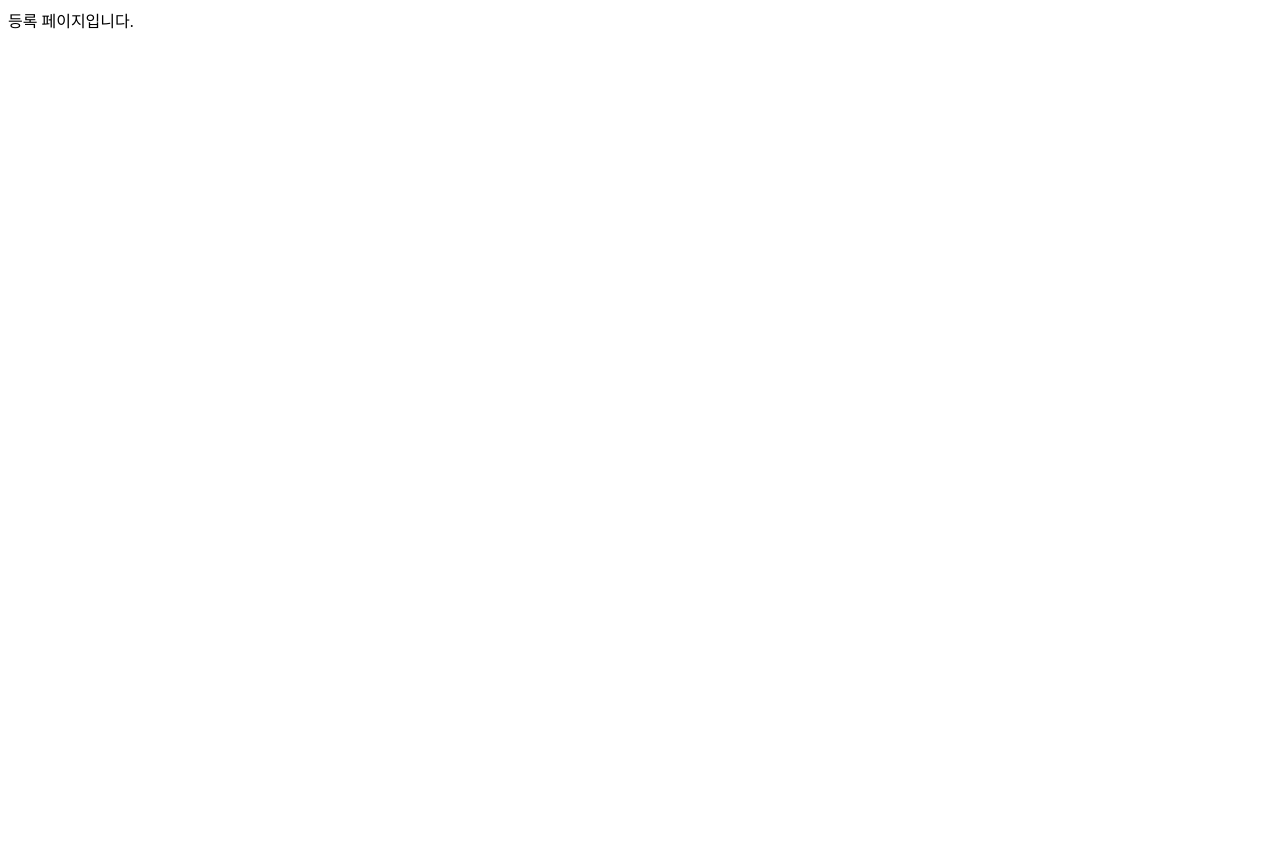
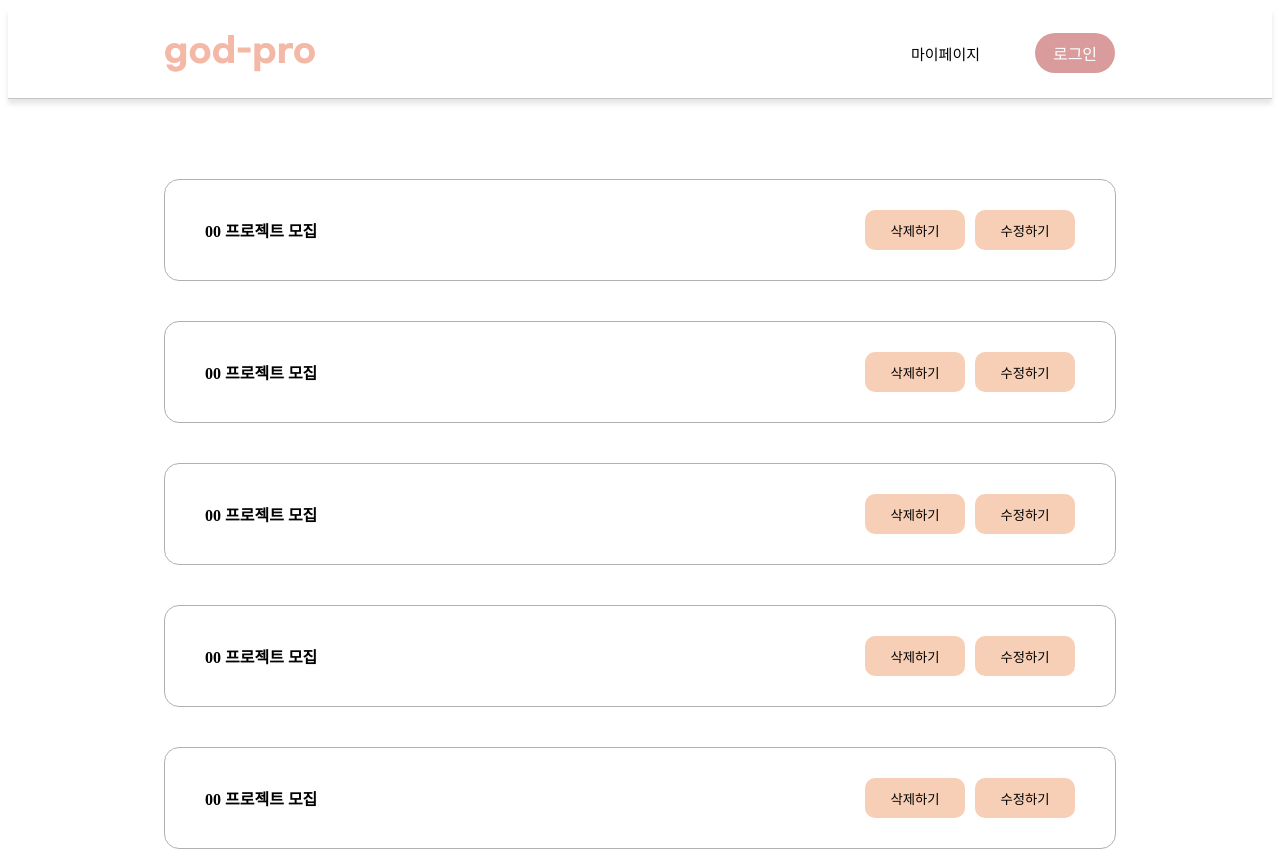
Before and after one commit to jogpfls/GodPro_WEB, a React (Vite) app in the folder god_pro/: page /mypage/register2 in a window 1280 px wide. Before the commit the page ends 800 px from the top, so only its background shows below. Built offline with nearby package versions, Linux system fonts and the light colour scheme.

Commit message:
feat: 내가 등록한 프로젝트 페이지 UI 구현

```diff
--- /dev/null
+++ b/god_pro/src/pages/Mypage/Register2.css
@@ -0,0 +1,9 @@
+.register_allWrapper{
+  width: 100%;
+  height: auto;
+  display: flex;
+  flex-direction: column;
+  align-items: center;
+  margin-top: 80px;
+  gap: 40px;
+}
--- a/god_pro/src/pages/Mypage/Register2.jsx
+++ b/god_pro/src/pages/Mypage/Register2.jsx
@@ -1,7 +1,19 @@
+import { useNavigate } from "react-router-dom";
+import Header from "../../components/Header";
+import MyProject from "../../components/MyProject";
+import './Register2.css'
+
 const Register2 = () => {
 	return (
 		<div>
-            등록 페이지입니다.
+			<Header />
+			<div className="register_allWrapper">
+				<MyProject/>
+				<MyProject/>
+				<MyProject/>
+				<MyProject/>
+				<MyProject/>
+			</div>
 		</div>
 	);
 };
```
